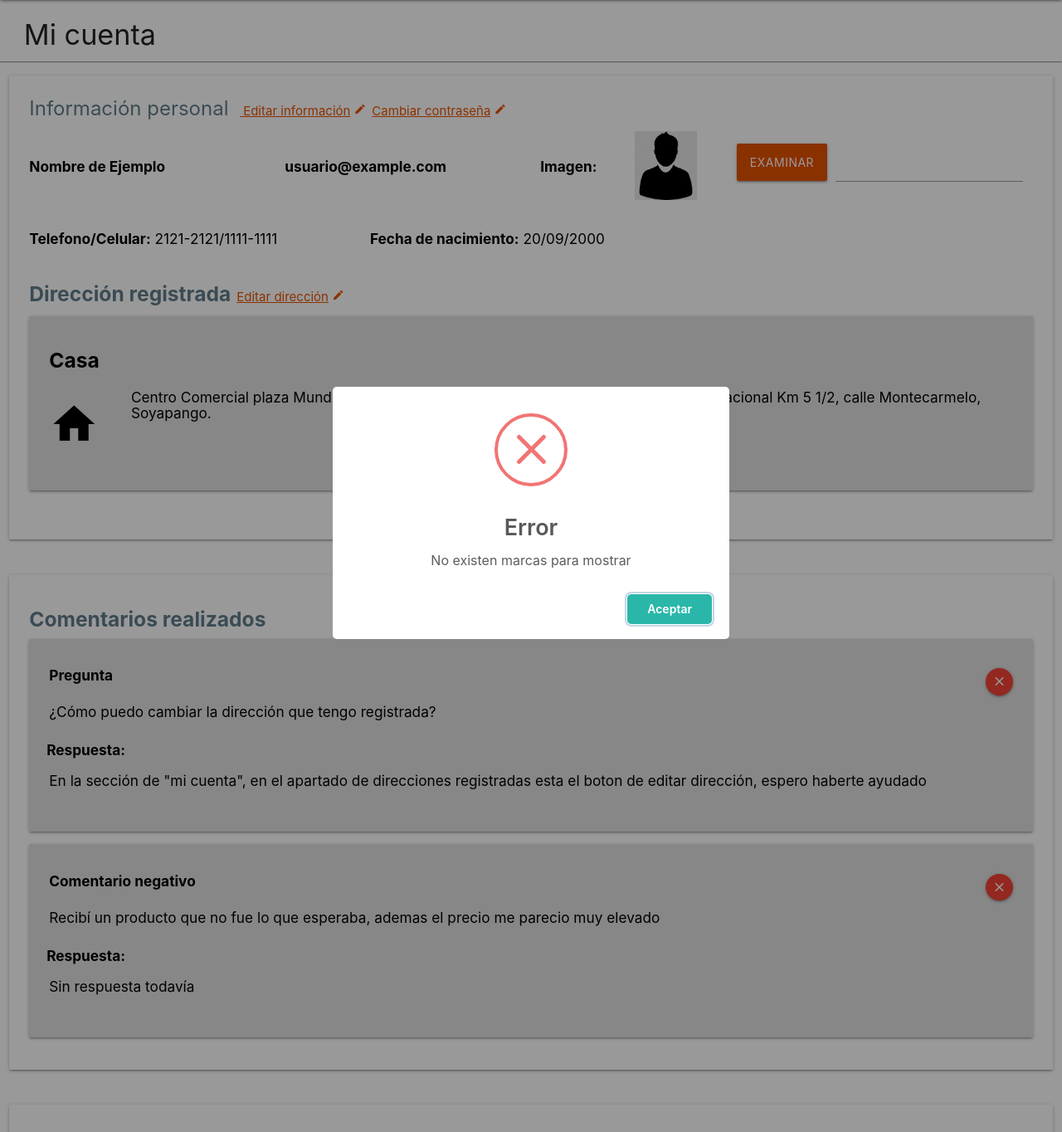
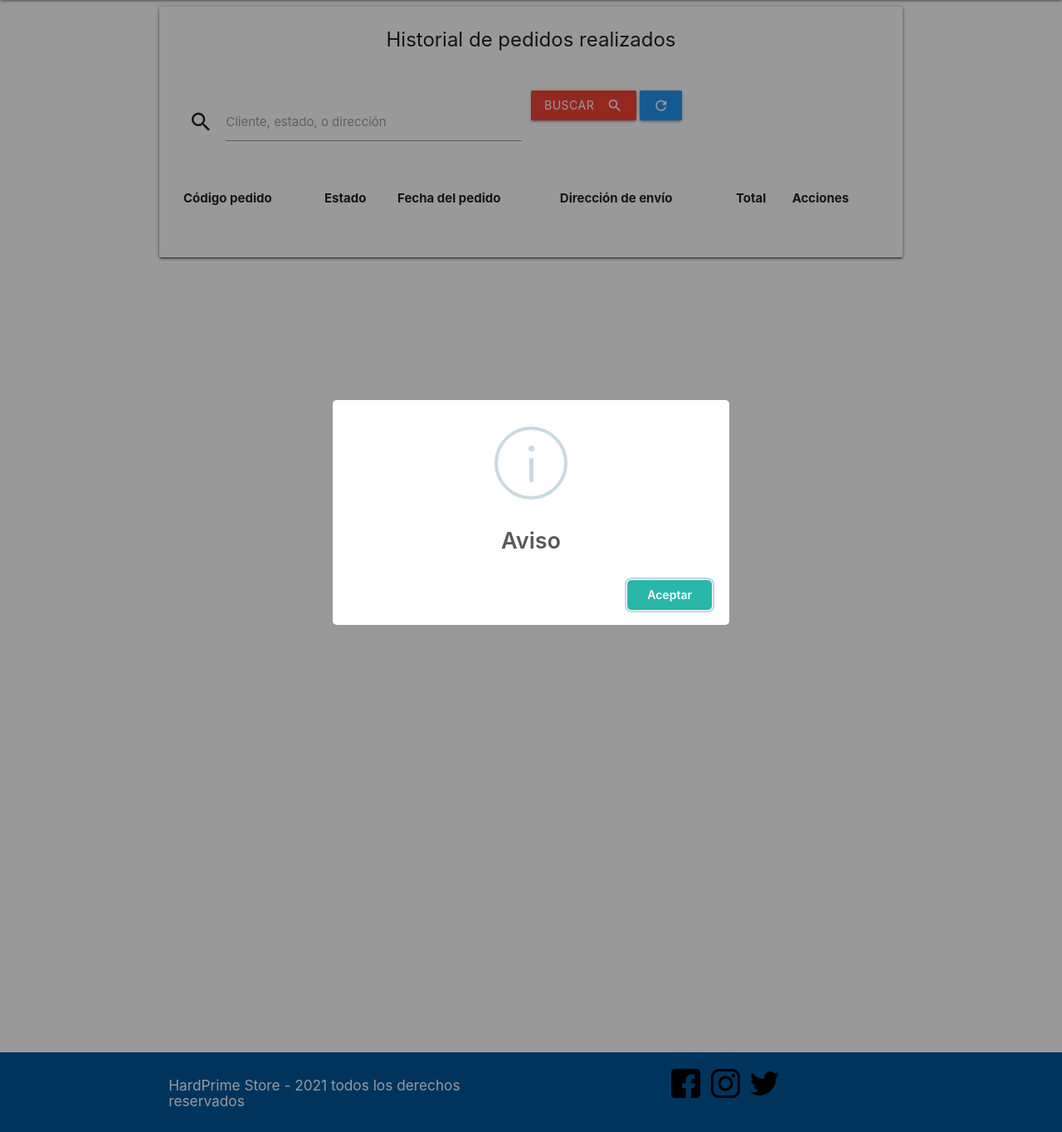
Before and after one commit to OVillalobos3A/HardPrime-Store, a PHP site: page /mi_cuenta.php in a window 1280 px wide. Shown: the part 128-1492 px from the top of the page at 83% size. Run offline with PHP 8.4, Linux system fonts and the light colour scheme; data that the repository does not hold is empty; some libraries are stand-ins or nearby versions.

Commit message:
Implementación y rediseño del historial de pedidos de un cliente.

```diff
--- a/HardPrimeStore/views/dashboard/pedidos.php
+++ b/HardPrimeStore/views/dashboard/pedidos.php
@@ -77,11 +77,9 @@ Dashboard_Page::headerTemplate('Pedidos');
                                 <tr>
                                     <th>Código pedido</th>
                                     <th>Estado</th>
-                                    <th>Fecha de realización</th>
-                                    <th>Fecha de envío</th>
+                                    <th>Fecha del pedido</th>
                                     <th>Dirección de envío</th>
                                     <th>Cliente</th>
-                                    <th>Encargado</th>
                                     <th>Acciones</th>
                                 </tr>
                             </thead>
--- a/HardPrimeStore/views/public/mi_cuenta.php
+++ b/HardPrimeStore/views/public/mi_cuenta.php
@@ -6,166 +6,94 @@ Sitio_Publico::headerTemplate('HardPrimeStore - Mi cuenta');
 ?>
 
 <main>
-    <h4>&nbsp;&nbsp;&nbsp;Mi cuenta</h4>
-    <hr>
-    <div class="row">
-        <div class="col s12 m12">
-            <!--Sección en la que el cliente puede ver su información y editarla-->
-            <div class="card">
-                <!--Contenido de la card conla info del cliente-->
-                <div class="card-content black-text">
-                    <span class="card-title blue-grey-text"><b>Información personal&nbsp;&nbsp;</b><a href="" id="editar_info" class="orange-text text-darken-4"><u><b> Editar información</b></u> <i class="tiny material-icons">edit</i></a> <a href="" id="cambiar_contra" class="orange-text text-darken-4"><u><b> Cambiar contraseña</b></u> <i class="tiny material-icons">edit</i></a></span>
-                    <div class="row">
-                        <div class="col s12 m3">
-                            <br>
-                            <h6><b>Nombre de Ejemplo</b></h6>
+    <div class="container">
+        <div class="card">
+            <!--Se especifica que se trabjará con una variante de las cards: "Tabs in Cards"-->
+            <!--Se especifica el contenido de la primera sección de la Tabs in Cards-->
+            <div class="card whithe" id="ocultable">
+                <div class="card-content Black-text">
+                    <!--Se especifica el titulo de la card-->
+                    <span class="card-title center-align">Detalle del pedido</span>
+                    <br>
+                    <!--Se añade un boton para regresar a los pedidos-->
+                    <a class="waves-effect red btn" onclick="mostrarOcultar();" href="#mostrar">
+                        <i class="material-icons left">arrow_back</i>Pedidos
+                    </a>
+                    <br>
+                    <br>
+                    <!--Se construye la tabla de datos correspondiente al detalle del pedido-->
+                    <!--Se especifica la clase para hacer responsive la tabla, y el tipo de tabla-->
+                    <!--Se especifica el detalle de cada fila y columna-->
+                    <form method="post" id="form1" enctype="multipart/form-data">
+                        <input class="hide" type="number" id="id_pedido" name="id_pedido"/>
+                        <div class="row">
+                            <table class="responsive-table striped">
+                                <thead>
+                                    <tr>
+                                        <th>Producto</th>
+                                        <th>Cantidad</th>
+                                        <th>Precio unitario</th>
+                                        <th>Subtotal</th>
+                                    </tr>
+                                </thead>
+                                <tbody id="tbody-rows1">
+                                </tbody>
+                            </table>
                         </div>
-                        <div class="col s12 m3">
-                            <br>
-                            <h6><b>usuario@example.com</b></h6>
-                        </div>
-                        <div class="col s12 m1">
-                            <br>
-                            <h6><b>Imagen:</b></h6>
-                        </div>
-                        <div class="col s12 m5">
-                            <div class="col s12 m3">
-                                <img class="responsive-img" src="../../resources/img/public/user.png" width="75">
+                    </form>
+                </div>
+            </div>
+            <!--Contenedor para mostrar la card contenedora de la tabla de datos correspondiente a pedidos.-->
+            <!--Se le asigna el id "ocultable1" lo que nos permite que cuando cargue esta sección desaparezca-->
+            <!--la sección número 1-->
+            <div class="card whithe" id="ocultable1">
+                <div class="card-content Black-text">
+                    <span class="card-title center-align"><b>Historial de pedidos realizados</b></span>
+                    <br>
+                    <!--Se añade un input field el cual su función es buscar un pedido en especifico-->
+                    <form method="post" id="search-form">
+                        <div class="row">
+                            <div class="input-field col s12 m6">
+                                <i class="material-icons prefix">search</i>
+                                <input id="search" type="text" name="search"  maxlength="40" required/>
+                                <label for="autocomplete-input">Cliente, estado, o dirección</label>
                             </div>
-                            <!--Apartado para que el cliente pueda cambiar su imagen-->
-                            <div class="col s12 m9">
-                                <form action="#">
-                                    <!--Boton para que el cliente suba la imagen-->
-                                    <div class="file-field input-field">
-                                        <div class="btn orange darken-4">
-                                            <span>Examinar</span>
-                                            <input type="file">
-                                        </div>
-                                        <div class="file-path-wrapper">
-                                            <input class="file-path validate" type="text">
-                                        </div>
-                                    </div>
-                                </form>
+                            <div class="input-field s12 m6">
+                                <button class="btn red" type="submit" name="action">Buscar
+                                    <i class="material-icons right">search</i>
+                                </button>
+                                <a href="#" onclick="openTable()" class="btn waves-effect blue tooltipped" data-tooltip="Refrescar tabla"><i class="material-icons">refresh</i></a>
                             </div>
                         </div>
-                    </div>
-                    <div class="row">
-                        <div class="col s12 m4">
-                            <h6><b>Telefono/Celular:</b> 2121-2121/1111-1111</h6>
+                    </form>
+                    <!--Se construye la tabla de datos correspondiente a pedidos-->
+                    <!--Se especifica la clase para hacer responsive la tabla, y el tipo de tabla-->
+                    <!--Se especifica el detalle de cada fila y columna-->
+                    <form method="post" id="save-form" enctype="multipart/form-data">
+                        <!-- Campo oculto para asignar el id del registro al momento de modificar -->
+                        <div class="row">
+                            <table class="responsive-table striped">
+                                <thead>
+                                    <tr>
+                                        <th>Código pedido</th>
+                                        <th>Estado</th>
+                                        <th>Fecha del pedido</th>
+                                        <th>Dirección de envío</th>
+                                        <th>Total</th>
+                                        <th>Acciones</th>
+                                    </tr>
+                                </thead>
+                                <tbody id="tbody-rows">
+                                </tbody>
+                            </table>
                         </div>
-                        <div class="col s12 m4">
-                            <h6><b>Fecha de nacimiento:</b> 20/09/2000</h6>
-                        </div>
-                    </div>
-                    <!--Creacion del apartado donde el cliente puede ver y editar la dirección que tiene registrada-->
-                    <div class="row">
-                        <div class="col s12 m12">
-                            <h5 class="blue-grey-text"><b> Dirección registrada</b> <a href="" id="agregar_direc" class="orange-text text-darken-4"><u>Editar dirección</u> <i class="tiny material-icons">edit</i></a></h5>
-                            <div class="card grey lighten-2">
-                                <div class="card-content black-text">
-                                    <span class="card-title blue-grey-text"></b></span>
-                                    <h5><b>Casa</b></h5>
-
-                                    <div class="row">
-                                        <div class="col s12 m1">
-                                            <br><i class="medium material-icons">home</i>
-                                        </div>
-                                        <div class="col s12 m11">
-                                            <h6>Centro Comercial plaza Mundo 1er. nivel parqueo sur local #88, Boulevard del Ejercito Nacional Km 5 1/2, calle Montecarmelo, Soyapango.</h6>
-                                        </div>
-                                    </div>
-                                </div>
-                            </div>
-                        </div>
-                    </div>
+                    </form>
                 </div>
             </div>
         </div>
     </div>
-    <!--Sección donde el cliente puede ver sus comentarios y su respectiva respuesta-->
-    <div class="row">
-        <div class="col s12 m12">
-            <!--Card que contiene las cards con los comentarios realizados-->
-            <div class="card">
-                <div class="card-content black-text">
-                    <span class="card-title blue-grey-text"><b>
-                            <h5>Comentarios realizados
-                        </b></h5></span>
-                    <!--Creacion de las cards con los comentarios realizados con sus respuestas-->
-                    <div class="card grey lighten-2">
-                        <div class="card-content black-text">
-                            <h6><b>Pregunta</b><a class="btn-floating right btn-small tooltipped waves-effect waves-light red" data-position="left" data-tooltip="editar dirección"><i class="material-icons">close</i></a></h6>
-
-                            <div class="row">
-                                <div class="col s12 m12">
-                                    <h6>¿Cómo puedo cambiar la dirección que tengo registrada?</h6>
-                                </div>
-                            </div>
-                            <div class="row">
-                                <h6><b> &nbsp;&nbsp;Respuesta:</b></h6>
-                                <div class="col s12 m12">
-                                    <h6>En la sección de "mi cuenta", en el apartado de direcciones registradas esta el boton de editar dirección, espero haberte ayudado</h6>
-                                </div>
-                            </div>
-                        </div>
-                    </div>
-
-                    <div class="card grey lighten-2">
-                        <div class="card-content black-text">
-                            <h6><b>Comentario negativo</b><a class="btn-floating right btn-small tooltipped waves-effect waves-light red" data-position="left" data-tooltip="editar dirección"><i class="material-icons">close</i></a></h6>
-
-                            <div class="row">
-                                <div class="col s12 m12">
-                                    <h6>Recibí un producto que no fue lo que esperaba, ademas el precio me parecio muy elevado</h6>
-                                </div>
-                            </div>
-                            <div class="row">
-                                <h6><b> &nbsp;&nbsp;Respuesta:</b></h6>
-                                <div class="col s12 m12">
-                                    <h6>Sin respuesta todavía</h6>
-                                </div>
-                            </div>
-                        </div>
-                    </div>
-
-                </div>
-            </div>
-        </div>
-    </div>
-    <!--Sección donde el cliente puede ver los pedidos que ha realizado-->
-    <div class="row">
-        <div class="col s12 m12">
-            <!--Card principal que contiene las cards con los pedidos-->
-            <div class="card ">
-                <div class="card-content black-text">
-                    <span class="card-title blue-grey-text"><b>
-                            <h5>Pedidos realizados
-                        </b></h5></span>
-                    <!--Creacion de las cards con los pedidos realizados-->
-                    <div class="card grey lighten-2">
-                        <div class="card-content black-text">
-                            <h6><b>Pedido No. 1 - 15/03/2020</b>
-                            </h6>
-                            <div class="row">
-                                <div class="col s12 m12">
-                                    <h6><b> Detalle:</b></h6>
-                                    <h6> Monitor HP 1800 - $250.00 - <a href="" id="editar_info" class="orange-text text-darken-4"><u> Calificar Producto</u></a></h6>
-                                    <h6> Tarjeta gráfica ASUS 1800TI - $450.00 - <a href="" id="editar_info" class="orange-text text-darken-4"><u> Calificar Producto</u></a></h6>
-                                    <h6>Envío: $10.00 - <a href="" id="editar_info" class="orange-text text-darken-4"><u> Calificar Producto</u></a></h6>
-                                    <h6 class="orange-text text-darken-3"><b>Total: $710.00</b></h6>
-
-                                </div>
-                            </div>
-                        </div>
-                    </div>
-
-                </div>
-            </div>
-        </div>
-    </div>
-
 </main>
 
 <?php
-Sitio_Publico::footerTemplate('public_index.js');
+Sitio_Publico::footerTemplate('mi_cuenta.js');
 ?>
```
